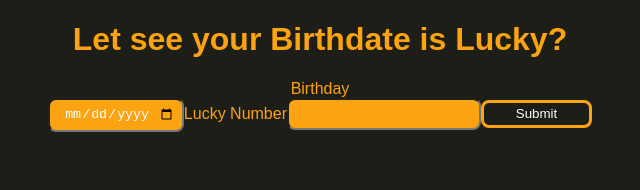
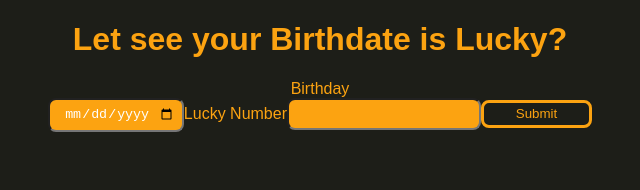
Before and after one commit to saketkum11/birthdaylucky, a React (Create React App) app: page / in a window 1280 px wide. Shown: the top 190 px of the page, without its empty margins (320-960 px from the left). Built offline with nearby package versions, Linux system fonts and the light colour scheme.

Commit message:
update in style css

```diff
--- a/src/styles.css
+++ b/src/styles.css
@@ -15,7 +15,7 @@ body {
 button {
   padding: 0.2rem 2rem;
   background-color: var(--primary-color);
-  color: var(--tretary-color);
+  color: var(--secondary-color);
   border-radius: 0.5rem;
   border: 3px solid var(--secondary-color);
 }
```
